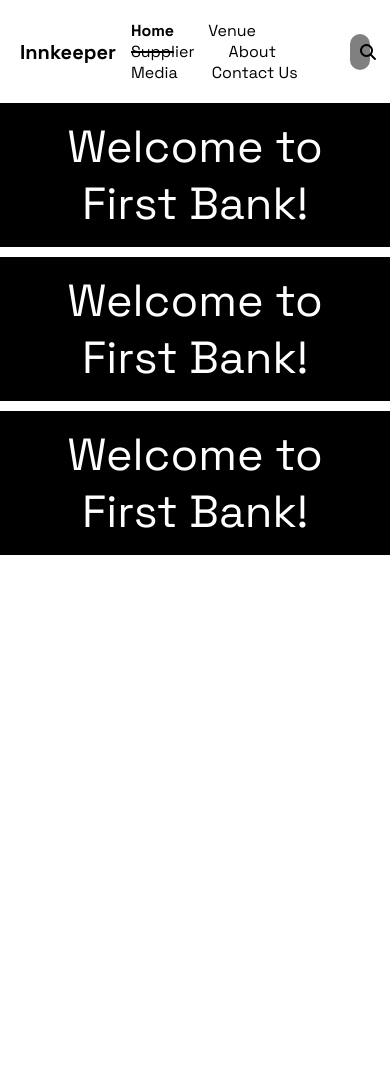
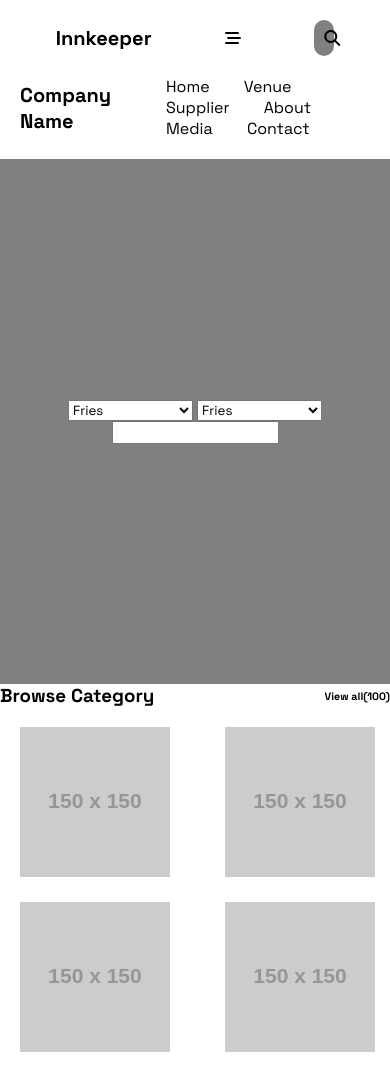
Before and after one commit to adeniji-adebanjo/abdulfattah, a plain HTML site: page events.html in a window 390 px wide. Before the commit the page ends 844 px from the top, so only its background shows below. Drawn offline with Linux system fonts and the light colour scheme; placeholder pictures from the web are drawn by us.

Commit message:
CSS media query practice

```diff
--- a/assets/css/style.css
+++ b/assets/css/style.css
@@ -34,9 +34,71 @@ nav a.active {
   border-radius: 20px;
 }
 
-.hero {
-  background-image: url("assets/images/homeImg.jpeg");
+.fa-bars-staggered {
+  display: none;
 }
+
 p {
   font-size: var(--para);
+  background-image: url("assets/images/") no-repeat cover center center;
 }
+
+/* hero styles */
+.hero {
+  text-align: center;
+  padding: 15rem 0;
+  background-color: #808080;
+}
+.categories .catCards {
+  display: grid;
+  grid-template-rows: 1fr;
+  grid-template-columns: repeat(4, 1fr);
+  gap: 0px 10px;
+  width: 100%;
+  height: 100%;
+  margin: 20px;
+  justify-content: center;
+}
+/* Navbar with <ul> <li> style */
+.menu {
+  display: flex;
+  align-items: center;
+  margin: 20px;
+  justify-content: space-around;
+}
+
+.menu .menu-items li {
+  display: inline;
+}
+.menu .menu-items li a {
+  margin: 0 15px;
+  text-decoration: none;
+  color: #000;
+}
+
+@media only screen and (max-width: 600px) {
+  nav {
+    display: none;
+  }
+  .fa-bars-staggered {
+    display: block;
+  }
+  .fa-bars-staggered:hover {
+  }
+
+  .catTitle {
+    display: flex;
+    align-items: center;
+    justify-content: space-between;
+  }
+  .categories .catCards {
+    display: grid;
+    grid-template-rows: repeat(2, 1fr);
+    grid-template-columns: repeat(2, 1fr);
+    gap: 20px;
+    width: 100%;
+    height: 100%;
+    margin: 20px;
+    justify-content: center;
+  }
+}
--- a/events.html
+++ b/events.html
@@ -32,11 +32,30 @@
         <a href="#">Media</a>
         <a href="#">Contact Us</a>
       </nav>
+      <i class="fas fa-bars-staggered"></i>
       <i class="fas fa-search"></i>
+      <!-- <i class="fas fa-cab"></i> -->
     </header>
 
+    <!-- navbar with <li> and <ul> -->
+    <div class="menu">
+      <div class="logo">
+        <h4>Company Name</h4>
+      </div>
+      <div class="menu-items">
+        <ul>
+          <li><a href="#">Home</a></li>
+          <li><a href="#">Venue</a></li>
+          <li><a href="#">Supplier</a></li>
+          <li><a href="#">About</a></li>
+          <li><a href="#">Media</a></li>
+          <li><a href="#">Contact</a></li>
+        </ul>
+      </div>
+    </div>
+
     <div class="hero">
-      <p
+      <!-- <p
         style="
           background-color: #000;
           color: #fff;
@@ -74,7 +93,43 @@
         "
       >
         Welcome to First Bank!
-      </p>
+      </p> -->
+      <select name="" id="">
+        <option value="select-category" disabled>select category</option>
+        <option value="select-category">Fries</option>
+        <option value="select-category">Fries</option>
+        <option value="select-category">Fries</option>
+        <option value="select-category">Fries</option>
+      </select>
+      <select name="" id="">
+        <option value="select-category" disabled>select category</option>
+        <option value="select-category">Fries</option>
+        <option value="select-category">Fries</option>
+        <option value="select-category">Fries</option>
+        <option value="select-category">Fries</option>
+      </select>
+      <input type="search" name="" id="" />
+    </div>
+
+    <div class="categories">
+      <div class="catTitle">
+        <h3>Browse Category</h3>
+        <h6>View all(100)</h6>
+      </div>
+      <div class="catCards">
+        <div class="catCardImg">
+          <img src="https://placehold.it/150/150" alt="" />
+        </div>
+        <div class="catCardImg">
+          <img src="https://placehold.it/150/150" alt="" />
+        </div>
+        <div class="catCardImg">
+          <img src="https://placehold.it/150/150" alt="" />
+        </div>
+        <div class="catCardImg">
+          <img src="https://placehold.it/150/150" alt="" />
+        </div>
+      </div>
     </div>
   </body>
 </html>
```
Also changed, not shown: nike.html (+47 -4 lines), assets/images/hero.jpeg (renamed from assets/images/homeImg.jpeg), assets/images/me.jpg (added).
